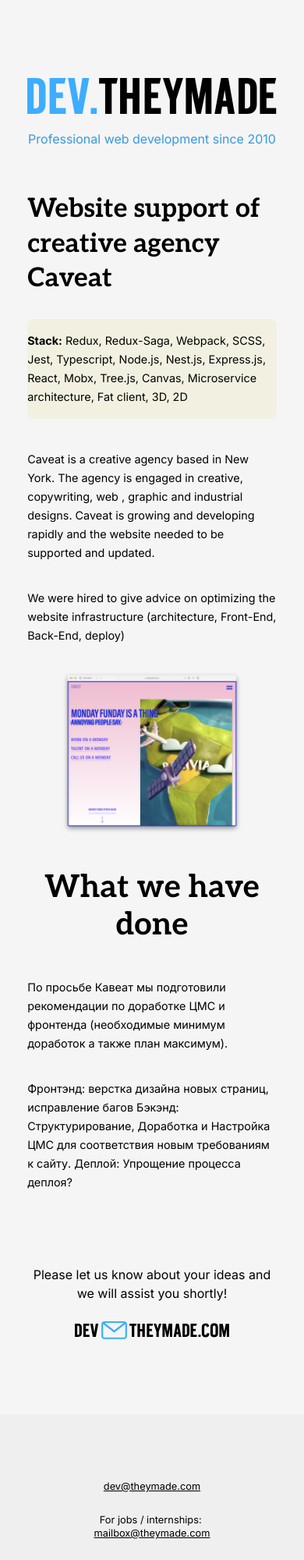
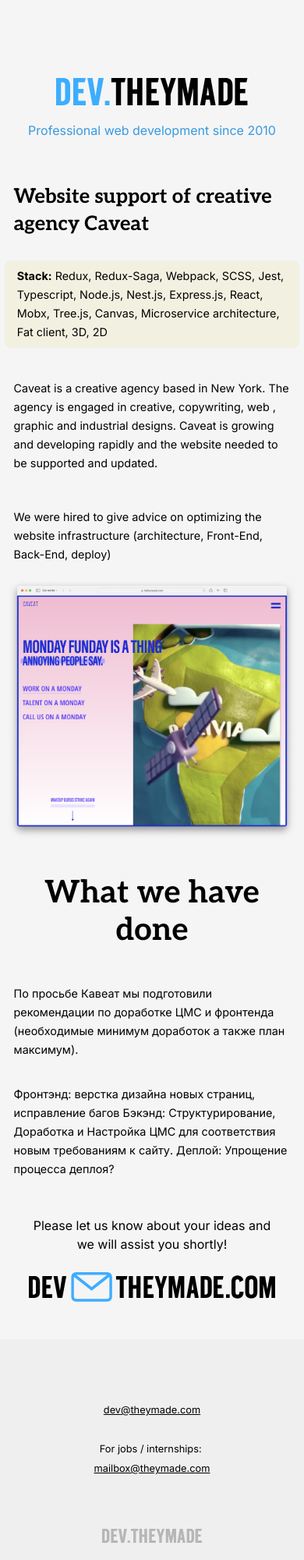
Before and after one commit to they-made/dev-portfolio, a website built with webpack: page dist/info.html in a window 390 px wide. Shown: the top 2000 px of the page at 78% size. Built offline with nearby package versions, Linux system fonts and the light colour scheme.

Commit message:
2ns pade info fixed responsive

```diff
--- a/dist/info.css
+++ b/dist/info.css
@@ -1,6 +1,7 @@
 .support,
-.process {
-  max-width: 850px;
+.process,
+h1 {
+  width: 49vw;
 }
 .image {
   padding: 0 20vw;
@@ -9,6 +10,9 @@
   font-family: "Aleo", serif;
   font-size: 2.6rem;
   line-height: 3.4rem;
+  display: flex;
+  align-self: center;
+  /* padding-left: 27.5rem; */
 }
 h2 {
   margin-top: 2.5rem;
@@ -17,25 +21,36 @@
   font-family: "Inter", sans-serif;
   font-size: 1rem;
   line-height: 1.6rem;
-  margin-bottom: 2.5rem;
 }
 .stack {
+  width: 52.3vw;
   background-color: #f2f1e1;
   border-radius: 7px;
   margin: 1.8rem 0 2.5rem;
-  padding: 1rem 0;
+  padding: 1rem 2rem;
+}
+.support p:last-child {
+  padding-top: 2.8rem;
 }
 .screen {
   max-width: 100%;
+  padding-top: 1.2rem;
+}
+.process p:last-child {
+  padding-top: 2.1rem;
 }
 
-@media only screen and (max-width: 480px) {
+@media only screen and (max-width: 994px) {
+  .support,
+  .process,
   h1 {
-    font-size: 1.6rem;
-    line-height: 2.2rem;
+    width: 86vw;
+    padding: 0;
   }
-}
-@media only screen and (max-width: 844px) {
+  .stack {
+    width: 89vw;
+    padding: 0.5rem 1rem;
+  }
   h1 {
     font-size: 2.1rem;
     line-height: 2.8rem;
@@ -43,6 +58,28 @@
   p {
     font-size: 0.9rem;
     line-height: 1.5rem;
-    margin-bottom: 2.1rem;
+  }
+  .image {
+    padding: 0 4.6rem;
   }
 }
+
+@media only screen and (max-width: 480px) {
+  .support,
+  .process,
+  h1 {
+    width: 91vw;
+    /* padding: 0; */
+  }
+  h1 {
+    font-size: 1.6rem;
+    line-height: 2.2rem;
+  }
+  .stack {
+    width: 97vw;
+    /* padding: 0.5rem 1rem; */
+  }
+  .image {
+    padding: 0 0.5rem;
+  }
+}
--- a/dist/info.html
+++ b/dist/info.html
@@ -24,7 +24,7 @@
         </div>
       </div>
     </header>
-    <section class="support">
+
     <h1>Website support of creative agency Caveat</h1>
     <div class="stack">
       <strong>Stack:</strong>
@@ -32,6 +32,7 @@
       Express.js, React, Mobx, Tree.js, Canvas, Microservice architecture, Fat
       client, 3D, 2D
     </div>
+    <section class="support">
       <p>
         Caveat is a creative agency based in New York. The agency is engaged in
         creative, copywriting, web , graphic and industrial designs. Caveat is
@@ -69,6 +70,7 @@
       <img class="email_logo" src="/images/LOGO EMAIL.svg" alt="Email Logo" />
     </section>
     <footer>
+      <div class="footer">
         <span id="copyright">&copy 2023 DEV.THEYMADE</span>
         <span id="email">dev@theymade.com</span>
         <span id="logo_img">
@@ -78,6 +80,7 @@
         </span>
         <span id="jobs_intern">For jobs / internships:&nbsp;</span>
         <span id="email_jobs">mailbox@theymade.com</span>
+      </div>
     </footer>
     <script src="/main.js"></script>
   </body>
--- a/dist/style.css
+++ b/dist/style.css
@@ -15,14 +15,14 @@
 .experience,
 .about,
 .email {
-  max-width: 850px;
+  max-width: 844px;
   display: flex;
   flex-direction: column;
   align-items: center;
 }
 
 .logo img {
-  max-width: 100%;
+  width: 26.3vw;
 }
 .brand {
   display: flex;
@@ -78,6 +78,7 @@
 .case-study-thumbnail img:last-child {
   max-width: 100%;
   height: auto;
+  transition: ease-out 0.5s;
 }
 .case-study-logo {
   width: 100%;
@@ -98,14 +99,15 @@
   width: 100%;
   height: 100%;
   opacity: 0.9;
+  transition: ease-out 0.5s;
 }
 .case-study-thumbnail:hover::before {
   opacity: 0.5;
-  transition: all 0.5s ease;
+  transition: all 0.5s ease-in;
 }
 .case-study-thumbnail img:hover {
   opacity: 0;
-  transition: all 0.5s ease;
+  transition: all 0.5s ease-in;
 }
 
 #blue:before {
@@ -188,22 +190,23 @@
 .contacts {
   font-family: "Inter", sans-serif;
   background-color: #f2f1e1;
-  padding-bottom: 5.6rem;
-  margin: 0 23vw;
+  padding: 5.6rem;
+  margin: 0 21vw;
 }
 .clients_wrap {
   display: grid;
   grid-template-columns: repeat(3, 1fr);
   align-items: baseline;
   justify-content: center;
-  column-gap: 4rem;
+  column-gap: 3.1rem;
   row-gap: 2rem;
-  padding: 0 3.6rem;
 }
 .contacts h2 {
-  margin: 5.25rem 0 3.3rem;
+  margin: 0 0 3.3rem;
 }
-
+.logo_img {
+  max-width: 100%;
+}
 .logo_img p {
   font-size: 1rem;
   line-height: 1.5rem;
@@ -219,16 +222,19 @@
 footer {
   background-color: #efefef;
   width: 100vw;
+}
+.footer {
   display: grid;
   grid-template-columns: repeat(5, 1fr);
   font-family: "Inter", sans-serif;
   font-weight: 400;
-  font-size: 0.9rem;
-  padding: 4rem 0rem;
+  font-size: 0.5rem;
+  padding: 4rem 20vw;
 }
 footer img {
+  width: 10.5vw;
   align-self: center;
-  margin: 0 3rem;
+  /* margin: 0 3rem; */
 }
 footer span {
   display: flex;
@@ -238,7 +244,6 @@
 }
 #copyright {
   justify-content: flex-end;
-  padding-right: 10px;
 }
 #jobs_intern {
   justify-content: flex-end;
@@ -257,22 +262,25 @@
   cursor: pointer;
 }
 #email {
-  margin-left: 2rem;
+  margin-left: 1.5rem;
   text-decoration: underline;
   justify-content: flex-start;
 }
 
 /* IPad Mini*/
-@media only screen and (max-width: 900px) {
+@media only screen and (max-width: 994px) {
   body {
     padding: 6.25rem 0 28rem;
   }
   header,
   .experience,
   .about,
-  .support,
-  .process {
+  /* .support,
+  .process  */ {
     padding: 0 4.6rem 0;
+  }
+  .logo img {
+    width: 47vw;
   }
   .brand p {
     margin: 25px 0 65px;
@@ -312,21 +320,30 @@
   }
   .about p,
   .contacts p {
-    font-size: 1rem;
-    line-height: 1.75rem;
+    font-size: 0.9rem;
+    line-height: 1.65rem;
   }
   .contacts {
     width: 90vw;
-    padding-bottom: 6.25rem;
+    padding: 3.1rem;
+    margin: 0 3vw;
   }
   .clients_wrap {
+    /* width: 80vw; */
     display: grid;
-    grid-template-columns: repeat(2, 1fr);
-    justify-content: center;
-    align-items: baseline;
+    grid-template-columns: repeat(3, 1fr);
+    /* row-gap: 2rem;
+    column-gap: 2rem; */
+    gap: 2.2rem;
+  }
+  .contacts img {
+    width: 22vw;
+  }
+  .logo_img {
+    width: 23vw;
   }
   .email img {
-    width: 51vw;
+    width: 62vw;
     margin: 0 0 5.9rem;
   }
   .email p {
@@ -335,16 +352,20 @@
     padding-top: 5rem;
   }
 
-  footer img {
-    width: 100%;
-    margin: 0;
-  }
   footer {
     font-size: 0.4rem;
     padding: 2.1rem;
   }
+  .footer {
+    padding: 2.1rem 10vw;
+    gap: 0.5rem;
+  }
+  footer img {
+    width: 19vw;
+  }
   #email {
     justify-content: flex-start;
+    margin: 0;
   }
 }
 /* Mobile */
@@ -358,7 +379,7 @@
     padding: 0 2.2rem;
   }
   .logo img {
-    width: 100%;
+    width: 63vw;
   }
   .brand p {
     padding: 1rem 0 3.5rem;
@@ -412,28 +433,31 @@
     margin: 2.5rem 0 4rem;
   }
   .contacts {
-    padding: 0 0 52px;
+    width: 100vw;
+    padding: 2.8rem;
     margin: 0;
     font-size: 0.6rem;
   }
   .contacts img {
-    max-width: 100%;
+    width: 45vw;
   }
   .clients_wrap {
-    gap: 2rem;
+    display: grid;
+    grid-template-columns: repeat(2, 1fr);
+    gap: 1rem;
   }
   .email p {
     font-size: 1rem;
     text-align: center;
-    padding: 3.75rem 0 1.5rem;
+    padding: 3rem 0 1.5rem;
     margin-bottom: 0;
   }
   .email img {
-    max-width: 100%;
-    padding-bottom: 6rem;
+    width: 81vw;
+    padding-bottom: 3rem;
     margin-bottom: 0;
   }
-  footer {
+  .footer {
     height: auto;
     display: flex;
     flex-direction: column;
@@ -441,23 +465,27 @@
     justify-content: center;
     font-size: 0.8rem;
     line-height: 1.1rem;
+    padding: 0;
+  }
+  footer img {
+    width: 33vw;
   }
 
   #copyright {
     order: 5;
-    padding-bottom: 40px;
+    padding-bottom: 2.5rem;
     align-self: center;
   }
   #email {
     order: 1;
-    padding-top: 50px;
-    padding-bottom: 25px;
+    padding-top: 3rem;
+    padding-bottom: 1.5rem;
     align-self: center;
     margin: 0;
   }
   #logo_img {
     order: 4;
-    padding-bottom: 15px;
+    padding-bottom: 0.9rem;
     align-self: center;
   }
   #jobs_intern {
```
Also changed, not shown: dist/index.html (+3 -1 lines). Lines whose indentation alone changed are shown as unchanged.
